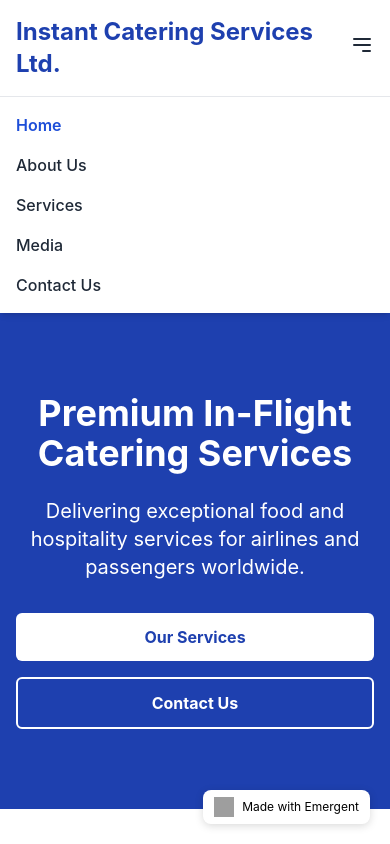
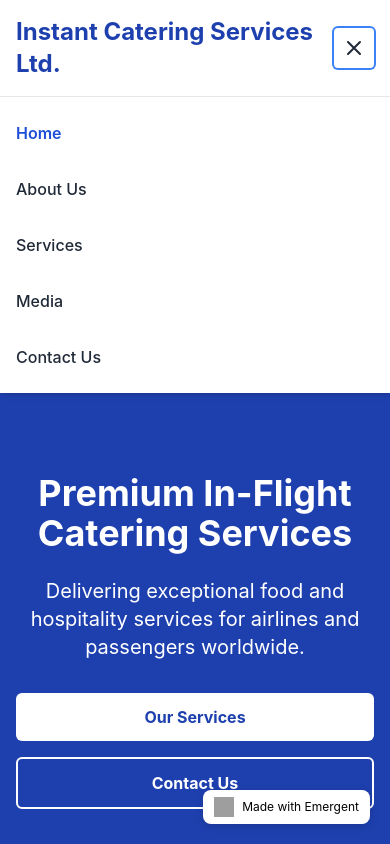
Before and after one commit to Moozay/instantcatering, a React (Create React App) app in the folder frontend/: page / in a window 390 px wide. Both pictures are taken after a click on the button "Open menu". Shown: the top 844 px of the page. Built offline with nearby package versions, Linux system fonts and the light colour scheme; grey boxes are pictures that could not be loaded.

Commit message:
auto-commit for e618a2f3-86a1-467f-83f0-18b1c9e13827

```diff
--- a/frontend/src/components/Header.js
+++ b/frontend/src/components/Header.js
@@ -32,26 +32,39 @@ const Header = () => {
 
         {/* Mobile Menu Button */}
         <div className="md:hidden">
-          <button className="text-gray-800" onClick={toggleMobileMenu}>
-            <svg className="w-6 h-6" fill="none" stroke="currentColor" viewBox="0 0 24 24" xmlns="http://www.w3.org/2000/svg">
-              <path strokeLinecap="round" strokeLinejoin="round" strokeWidth="2" d="M4 6h16M4 12h16m-7 6h7"></path>
-            </svg>
+          <button
+            className="text-gray-800 p-2 focus:outline-none focus:ring-2 focus:ring-blue-500 rounded"
+            onClick={toggleMobileMenu}
+            aria-label={isMobileMenuOpen ? "Close menu" : "Open menu"}
+            aria-expanded={isMobileMenuOpen}
+            aria-controls="mobile-menu"
+          >
+            {isMobileMenuOpen ? (
+              <svg className="w-6 h-6" fill="none" stroke="currentColor" viewBox="0 0 24 24" xmlns="http://www.w3.org/2000/svg">
+                <path strokeLinecap="round" strokeLinejoin="round" strokeWidth="2" d="M6 18L18 6M6 6l12 12"></path>
+              </svg>
+            ) : (
+              <svg className="w-6 h-6" fill="none" stroke="currentColor" viewBox="0 0 24 24" xmlns="http://www.w3.org/2000/svg">
+                <path strokeLinecap="round" strokeLinejoin="round" strokeWidth="2" d="M4 6h16M4 12h16m-7 6h7"></path>
+              </svg>
+            )}
           </button>
         </div>
       </div>
 
       {/* Mobile Menu */}
-      {isMobileMenuOpen && (
-        <div className="md:hidden bg-white border-t border-gray-200 py-4">
-          <div className="container mx-auto px-4 flex flex-col space-y-4">
-            <Link to="/" className={`${isActive('/')} block`} onClick={toggleMobileMenu}>Home</Link>
-            <Link to="/about" className={`${isActive('/about')} block`} onClick={toggleMobileMenu}>About Us</Link>
-            <Link to="/services" className={`${isActive('/services')} block`} onClick={toggleMobileMenu}>Services</Link>
-            <Link to="/media" className={`${isActive('/media')} block`} onClick={toggleMobileMenu}>Media</Link>
-            <Link to="/contact" className={`${isActive('/contact')} block`} onClick={toggleMobileMenu}>Contact Us</Link>
-          </div>
+      <div
+        id="mobile-menu"
+        className={`md:hidden bg-white border-t border-gray-200 py-4 ${isMobileMenuOpen ? 'block' : 'hidden'}`}
+      >
+        <div className="container mx-auto px-4 flex flex-col space-y-4">
+          <Link to="/" className={`${isActive('/')} block py-2`} onClick={toggleMobileMenu}>Home</Link>
+          <Link to="/about" className={`${isActive('/about')} block py-2`} onClick={toggleMobileMenu}>About Us</Link>
+          <Link to="/services" className={`${isActive('/services')} block py-2`} onClick={toggleMobileMenu}>Services</Link>
+          <Link to="/media" className={`${isActive('/media')} block py-2`} onClick={toggleMobileMenu}>Media</Link>
+          <Link to="/contact" className={`${isActive('/contact')} block py-2`} onClick={toggleMobileMenu}>Contact Us</Link>
         </div>
-      )}
+      </div>
     </header>
   );
 };
```
